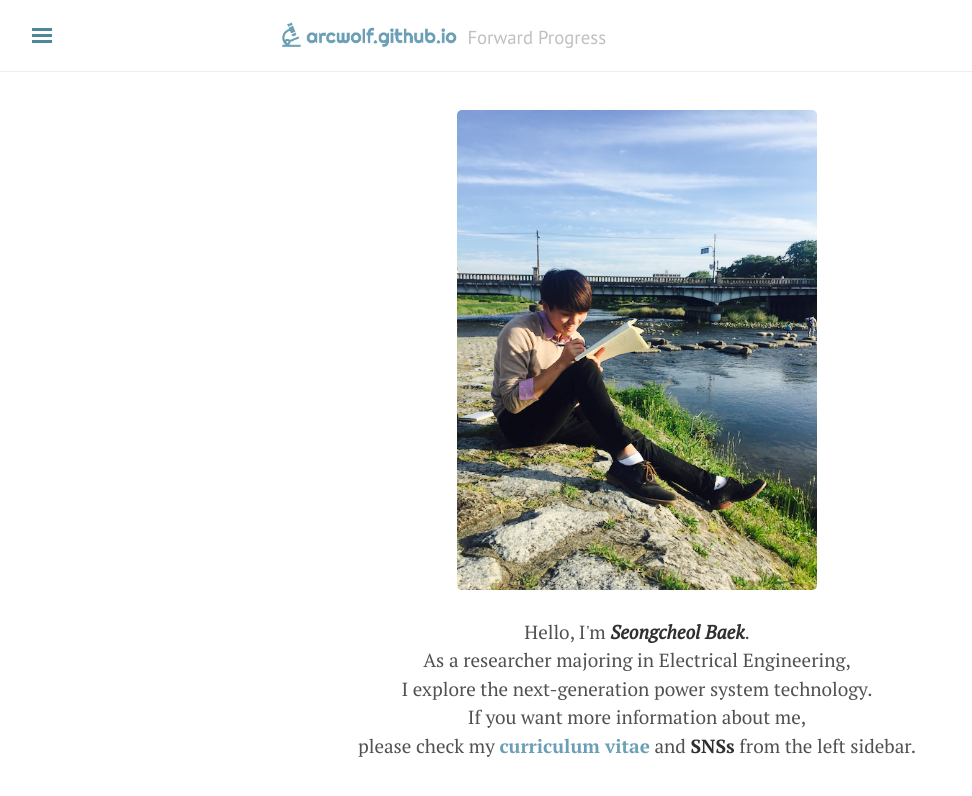
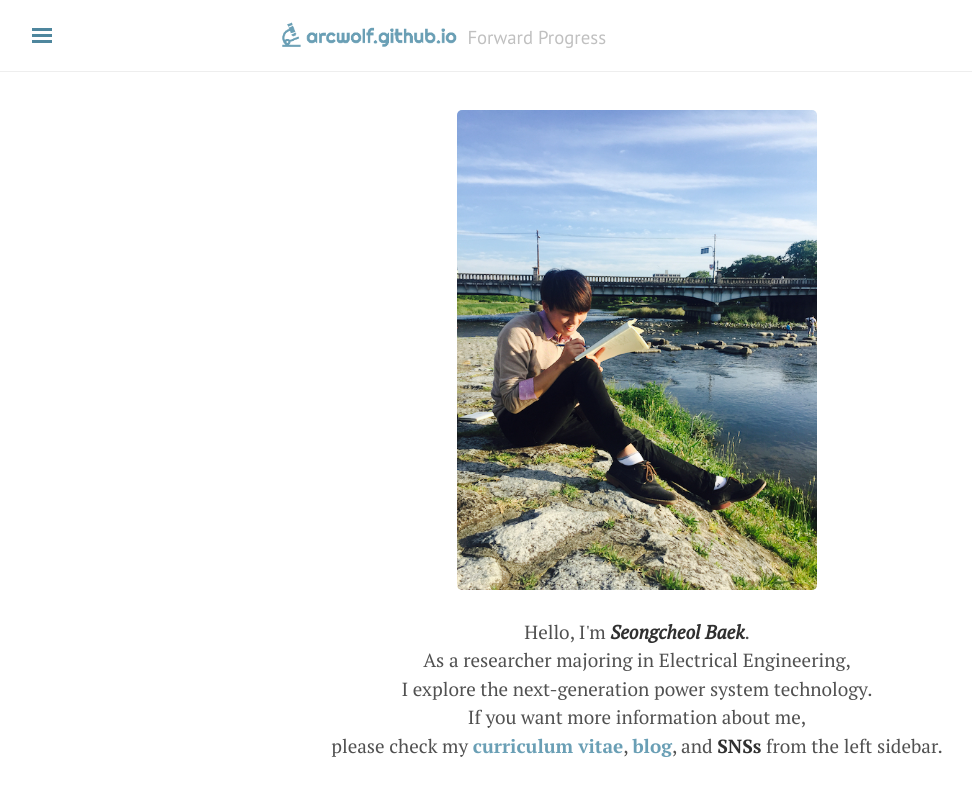
Before and after one commit to arcwolf/arcwolf.github.io, a Jekyll site: the page built from index.html, in a window 1280 px wide. Shown: the top 796 px of the page, without its empty margins (3-975 px from the left). Built offline with Jekyll 4.4.1, drawn with Linux system fonts in a browser that asks for light colours; nearby versions of some CDN libraries; comment, search, counter and statistics services are not loaded.

Commit message:
add a description of blog into index.html

```diff
--- a/index.html
+++ b/index.html
@@ -10,5 +10,7 @@ title: Home
   As a researcher majoring in Electrical Engineering,<br>
   I explore the next-generation power system technology.<br>
   If you want more information about me,<br>
-  please check my <strong><a href="{{ site.nav.About }}" target="_self">curriculum vitae</a></strong> and <strong>SNSs</strong> from the left sidebar.</p>
+  please check my <strong><a href="{{ site.nav.About }}" target="_self">curriculum vitae</a></strong>,
+  <strong><a href="{{ site.nav.blog }}" target="_self">blog</a></strong>,
+  and <strong>SNSs</strong> from the left sidebar.</p>
 </div>
```
